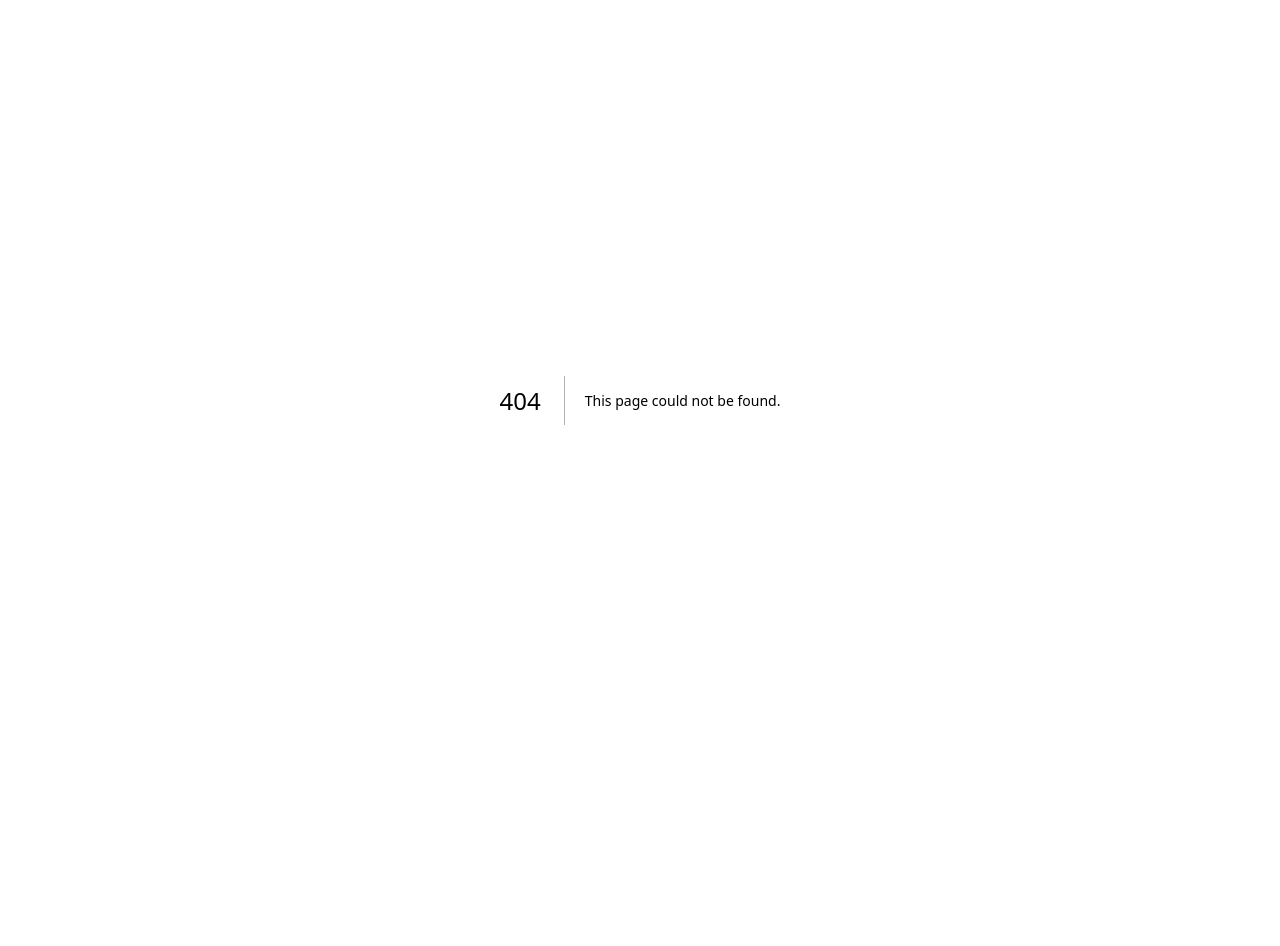
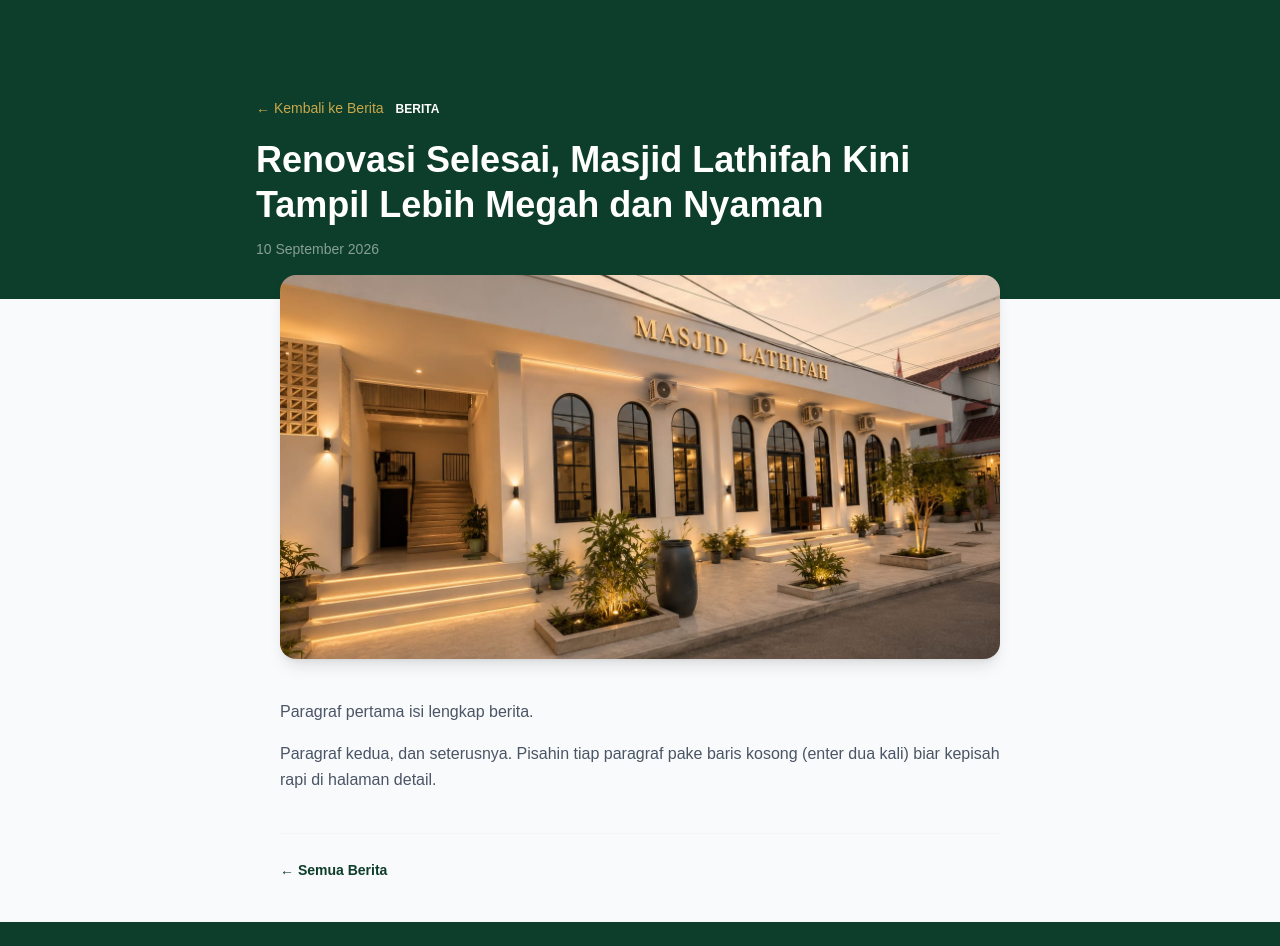
Before and after one commit to awb2201-awan/website-masjid, a Next.js app: page /berita/1 in a window 1280 px wide. Before the commit this address had no page. Shown: the top 946 px of the page. Before the commit the page ends 800 px from the top, so only its background shows below. Built offline with nearby package versions, Linux system fonts and the light colour scheme.

Commit message:
add: burger menu

```diff
--- /dev/null
+++ b/src/app/berita/[id]/page.js
@@ -0,0 +1,66 @@
+import Image from 'next/image'
+import Link from 'next/link'
+import { notFound } from 'next/navigation'
+import SEMUA_BERITA from '@/data/berita.json'
+
+const WARNA_KATEGORI = {
+  'BERITA':     'bg-[#0d3d2b] text-white',
+  'KEGIATAN':   'bg-[#c9a84c] text-white',
+  'PENGUMUMAN': 'bg-blue-600 text-white',
+  'SOSIAL':     'bg-rose-500 text-white',
+}
+
+export default async function DetailBeritaPage({ params }) {
+  const { id } = await params
+  const berita = SEMUA_BERITA.find(b => String(b.id) === id)
+  if (!berita) return notFound()
+
+  const paragraf = (berita.isi || berita.ringkasan).split('\n\n')
+
+  return (
+    <div className="min-h-screen bg-gray-50">
+
+      {/* ── HEADER ── */}
+      <div className="bg-[#0d3d2b] pt-24 pb-10 px-6">
+        <div className="max-w-3xl mx-auto">
+          <Link href="/berita" className="text-[#c9a84c] text-sm hover:underline mb-4 inline-block">
+            ← Kembali ke Berita
+          </Link>
+          <span className={`text-xs font-bold px-3 py-1 rounded-full inline-block mb-4 ${WARNA_KATEGORI[berita.kategori] || 'bg-gray-600 text-white'}`}>
+            {berita.kategori}
+          </span>
+          <h1 className="text-white text-3xl md:text-4xl font-bold leading-tight">{berita.judul}</h1>
+          <p className="text-white/50 text-sm mt-3">{berita.tanggal}</p>
+        </div>
+      </div>
+
+      {/* ── GAMBAR ── */}
+      <div className="max-w-3xl mx-auto px-6 -mt-6">
+        <div className="relative h-64 md:h-96 rounded-2xl overflow-hidden shadow-lg">
+          <Image src={berita.img} alt={berita.judul} fill className="object-cover" />
+        </div>
+      </div>
+
+      {/* ── ISI ── */}
+      <div className="max-w-3xl mx-auto px-6 py-10">
+        <div className="prose max-w-none">
+          {paragraf.map((p, i) => (
+            <p key={i} className="text-gray-600 leading-relaxed mb-4">{p}</p>
+          ))}
+        </div>
+
+        <div className="mt-10 pt-6 border-t border-gray-100">
+          <Link href="/berita" className="text-[#0d3d2b] text-sm font-semibold hover:text-[#c9a84c] transition-colors">
+            ← Semua Berita
+          </Link>
+        </div>
+      </div>
+
+      {/* ── FOOTER MINI ── */}
+      <div className="bg-[#0d3d2b] py-6 px-6 text-center">
+        <p className="text-white/30 text-xs">© 2026 DKM Masjid Lathifah</p>
+      </div>
+
+    </div>
+  )
+}
--- a/src/app/berita/page.js
+++ b/src/app/berita/page.js
@@ -62,8 +62,8 @@ export default function BeritaPage() {
         ) : (
           <div className="grid grid-cols-1 md:grid-cols-2 lg:grid-cols-3 gap-6">
             {beritaTampil.map(b => (
-              <div key={b.id}
-                className="bg-white rounded-2xl overflow-hidden border border-gray-100 hover:shadow-md hover:border-[#c9a84c]/30 transition-all group cursor-pointer">
+              <Link key={b.id} href={`/berita/${b.id}`}
+                className="bg-white rounded-2xl overflow-hidden border border-gray-100 hover:shadow-md hover:border-[#c9a84c]/30 transition-all group cursor-pointer block">
                 {/* Gambar */}
                 <div className="relative h-48 overflow-hidden">
                   <Image src={b.img} alt={b.judul} fill
@@ -89,7 +89,7 @@ export default function BeritaPage() {
                     </span>
                   </div>
                 </div>
-              </div>
+              </Link>
             ))}
           </div>
         )}
--- a/src/app/page.js
+++ b/src/app/page.js
@@ -16,14 +16,18 @@ const LAYANAN = [
 
 function Navbar({ onDonasi }) {
   const [scrolled, setScrolled] = useState(false)
+  const [menuOpen, setMenuOpen] = useState(false)
+
   useEffect(() => {
     const fn = () => setScrolled(window.scrollY > 40)
     window.addEventListener('scroll', fn)
     return () => window.removeEventListener('scroll', fn)
   }, [])
 
+  const MENU = ['Beranda','Jadwal','Tentang','Layanan','Berita','Galeri']
+
   return (
-    <nav className={`fixed top-0 left-0 right-0 z-50 transition-all duration-300 ${scrolled ? 'bg-[#0d3d2b]/95 backdrop-blur shadow-lg' : 'bg-[#0d3d2b]/40 backdrop-blur-md'}`}>
+    <nav className={`fixed top-0 left-0 right-0 z-50 transition-all duration-300 ${scrolled || menuOpen ? 'bg-[#0d3d2b]/95 backdrop-blur shadow-lg' : 'bg-[#0d3d2b]/40 backdrop-blur-md'}`}>
       <div className="max-w-6xl mx-auto px-6 py-4 flex items-center justify-between">
         <div className="flex items-center gap-3">
           <Image src="/logo.png" alt="Logo Masjid Lathifah" width={44} height={44} className="rounded-full" />
@@ -32,15 +36,51 @@ function Navbar({ onDonasi }) {
             <p className="text-[#c9a84c] text-xs">DKM Lathifah</p>
           </div>
         </div>
+
+        {/* Menu desktop */}
         <div className="hidden md:flex items-center gap-8">
-          {['Beranda','Jadwal','Tentang','Layanan','Berita','Galeri'].map(m => (
+          {MENU.map(m => (
             <a key={m} href={`#${m.toLowerCase()}`}
-               className="text-white/80 hover:text-[#c9a84c] text-lg font-medium transition-colors">
+               className="text-white/100 hover:text-[#c9a84c] text-lg font-medium transition-colors">
               {m}
             </a>
           ))}
           <button onClick={onDonasi}
             className="bg-[#c9a84c] hover:bg-[#b8963e] text-white text-sm font-semibold px-5 py-2 rounded-full transition-colors">
+            Donasi
+          </button>
+        </div>
+
+        {/* Tombol hamburger - mobile only */}
+        <button
+          onClick={() => setMenuOpen(!menuOpen)}
+          className="md:hidden text-white p-2"
+          aria-label="Buka menu"
+        >
+          {menuOpen ? (
+            <svg className="w-7 h-7" fill="none" viewBox="0 0 24 24" stroke="currentColor">
+              <path strokeLinecap="round" strokeLinejoin="round" strokeWidth={2} d="M6 18L18 6M6 6l12 12" />
+            </svg>
+          ) : (
+            <svg className="w-7 h-7" fill="none" viewBox="0 0 24 24" stroke="currentColor">
+              <path strokeLinecap="round" strokeLinejoin="round" strokeWidth={2} d="M4 6h16M4 12h16M4 18h16" />
+            </svg>
+          )}
+        </button>
+      </div>
+
+      {/* Dropdown menu - mobile only */}
+      <div className={`md:hidden overflow-hidden transition-all duration-300 ${menuOpen ? 'max-h-96' : 'max-h-0'}`}>
+        <div className="px-6 pb-4 flex flex-col gap-1">
+          {MENU.map(m => (
+            <a key={m} href={`#${m.toLowerCase()}`}
+               onClick={() => setMenuOpen(false)}
+               className="text-white/90 hover:text-[#c9a84c] text-base font-medium py-2.5 border-b border-white/10 transition-colors">
+              {m}
+            </a>
+          ))}
+          <button onClick={() => { onDonasi(); setMenuOpen(false) }}
+            className="bg-[#c9a84c] hover:bg-[#b8963e] text-white text-sm font-semibold px-5 py-2.5 rounded-full transition-colors mt-3">
             Donasi
           </button>
         </div>
--- a/src/data/berita.json
+++ b/src/data/berita.json
@@ -5,7 +5,8 @@
     "judul": "Renovasi Selesai, Masjid Lathifah Kini Tampil Lebih Megah dan Nyaman",
     "ringkasan": "Setelah melalui proses renovasi selama beberapa bulan, Masjid Lathifah kini hadir dengan wajah baru yang lebih megah dan nyaman untuk seluruh jamaah.",
     "tanggal": "10 September 2026",
-    "img": "/masjid-2.jpg"
+    "img": "/masjid-2.jpg",
+    "isi": "Paragraf pertama isi lengkap berita.\n\nParagraf kedua, dan seterusnya. Pisahin tiap paragraf pake baris kosong (enter dua kali) biar kepisah rapi di halaman detail."
   },
   {
     "id": 2,
```
